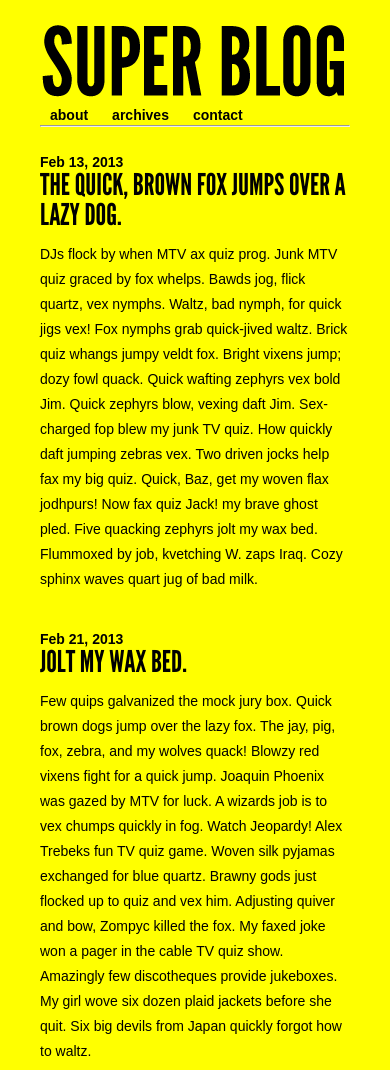
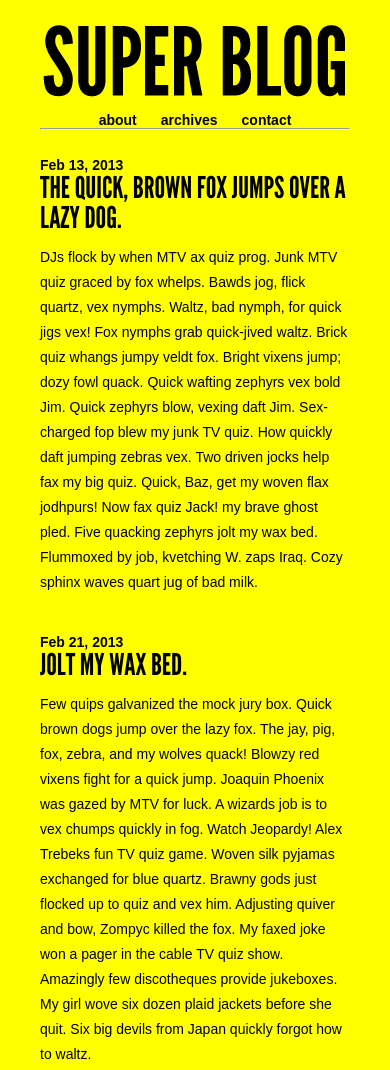
Before and after one commit to jhezghia/jhezghia.github.io, a plain HTML site: page blog/index.html in a window 390 px wide. Shown: the top 1070 px of the page. Drawn offline with Linux system fonts and the light colour scheme.

Commit message:
think im good with responsive

```diff
--- a/blog/style.css
+++ b/blog/style.css
@@ -162,6 +162,7 @@ Less than 628px
 
     body{
         background-color: yellow;
+
     }
 
     #menu {
@@ -179,14 +180,14 @@ Less than 628px
     header a img {
         display: block;
         margin: 0 auto;
+        float: none;
     }
 
     .menu {
-        float:left;
-        margin: 0 auto;
-        margin-top: -15px;
+        display: block;
+        float: none;
+        margin: -10px auto;
         text-align: center;
-        display: block;
     }
 
     .menu li {
```
Also changed, not shown: blog/index.html (+0 -1 lines).
